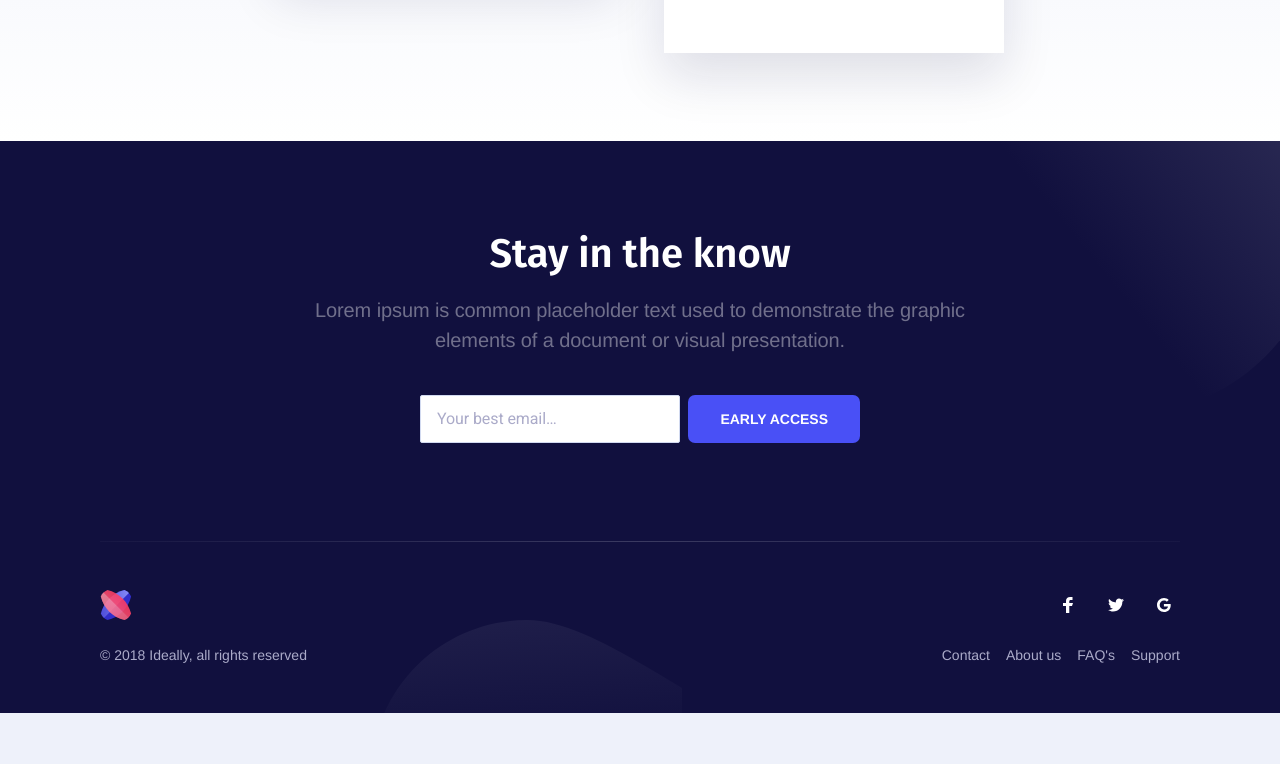
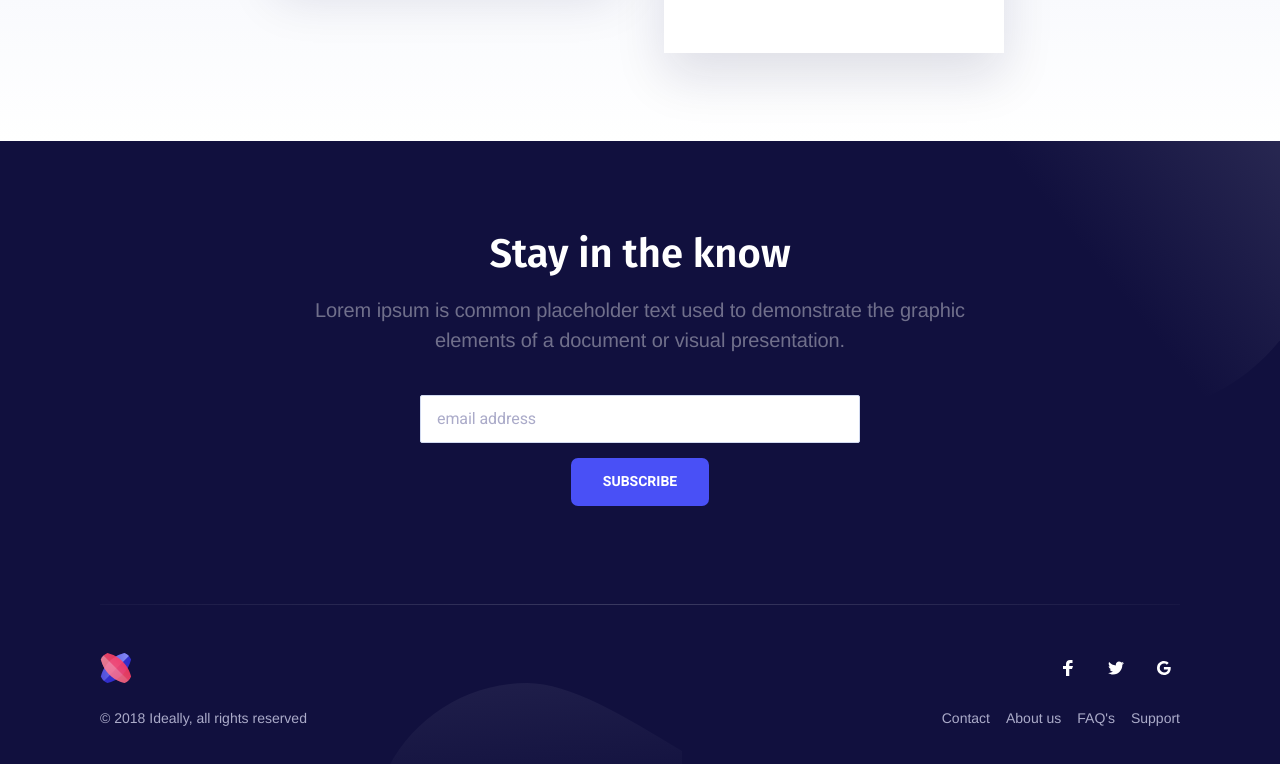
Before and after one commit to karannavani/ideally-landing, a plain HTML site: page index.html in a window 1280 px wide. Shown: the part 2129-2893 px from the top of the page. Before the commit the page ends 2842 px from the top, so only its background shows below. Drawn offline with nearby package versions, Linux system fonts and the light colour scheme; a script that the page names is missing.

Commit message:
added mailchimp integration

```diff
--- a/index.html
+++ b/index.html
@@ -443,9 +443,29 @@
                   Lorem ipsum is common placeholder text used to demonstrate the
                   graphic elements of a document or visual presentation.
                 </p>
-              </div>
+			  </div>
+
               <div class="footer-form newsletter-form field field-grouped">
-                <div class="control control-expanded">
+							<!-- Begin Mailchimp Signup Form -->
+							<!-- <div id="mc_embed_signup"> -->
+								<form action="https://ideally.us7.list-manage.com/subscribe/post?u=eaad02e0e5d083f91514f59f1&amp;id=a601cbc925" method="post"
+								 id="mc-embedded-subscribe-form" name="mc-embedded-subscribe-form" class="validate" target="_blank" novalidate>
+									<div id="mc_embed_signup_scroll" class="control control-expanded">
+
+										<input type="email" value="" name="EMAIL" class="input" id="mce-EMAIL" placeholder="email address"
+										 required>
+										<!-- real people should not fill this in and expect good things - do not remove this or risk form bot signups-->
+										<div style="position: absolute; left: -5000px;" aria-hidden="true"><input type="text" name="b_eaad02e0e5d083f91514f59f1_a601cbc925"
+											 tabindex="-1" value=""></div>
+											</div>
+										<div class="submit-btn">
+											<input type="submit" value="Subscribe" name="subscribe" id="mc-embedded-subscribe" class="button button-primary button-block button-shadow control">
+										</div>
+								</form>
+							<!-- </div> -->
+
+							<!--End mc_embed_signup-->
+                <!-- <div class="control control-expanded">
                   <input
                     class="input"
                     type="email"
@@ -459,7 +479,7 @@
                     href="#"
                     >Early access</a
                   >
-                </div>
+                </div> -->
               </div>
             </div>
           </div>
--- a/src/scss/style.scss
+++ b/src/scss/style.scss
@@ -112,6 +112,13 @@
     font-weight: lighter;
 }
 
+#mc-embedded-subscribe-form {
+    width: 100%;
+}
+
+#mc_embed_signup_scroll {
+    margin-bottom: 15px;
+}
 
 body {
     font-family: 'Proxima Nova', 'Helvetica Neue', sans-serif !important;
```
Also changed, not shown: dist/css/style.css, 1 other file.
